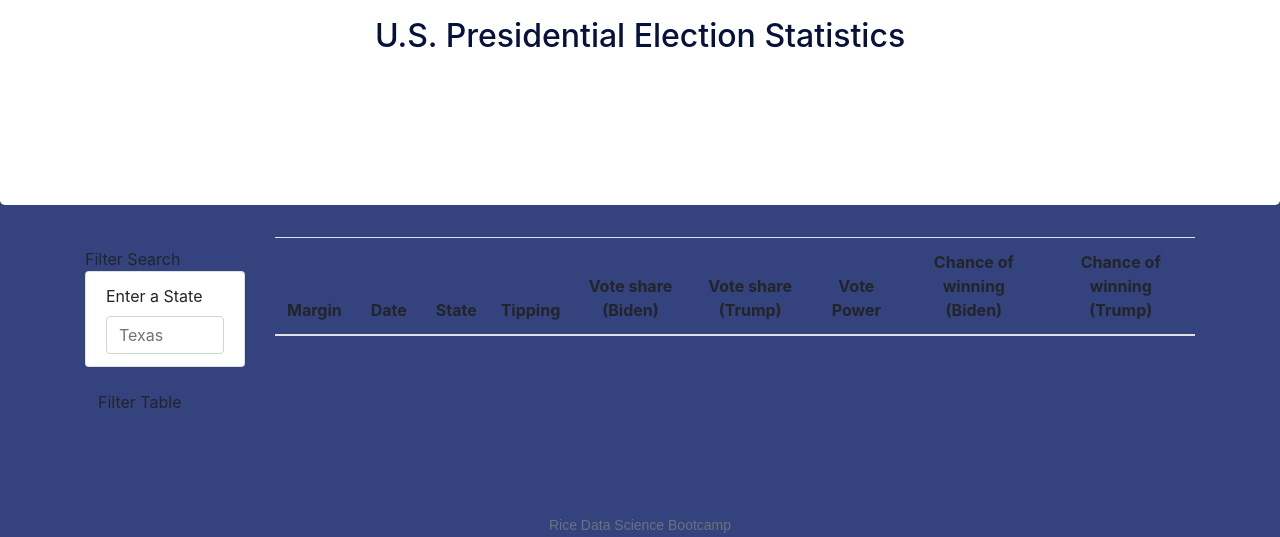
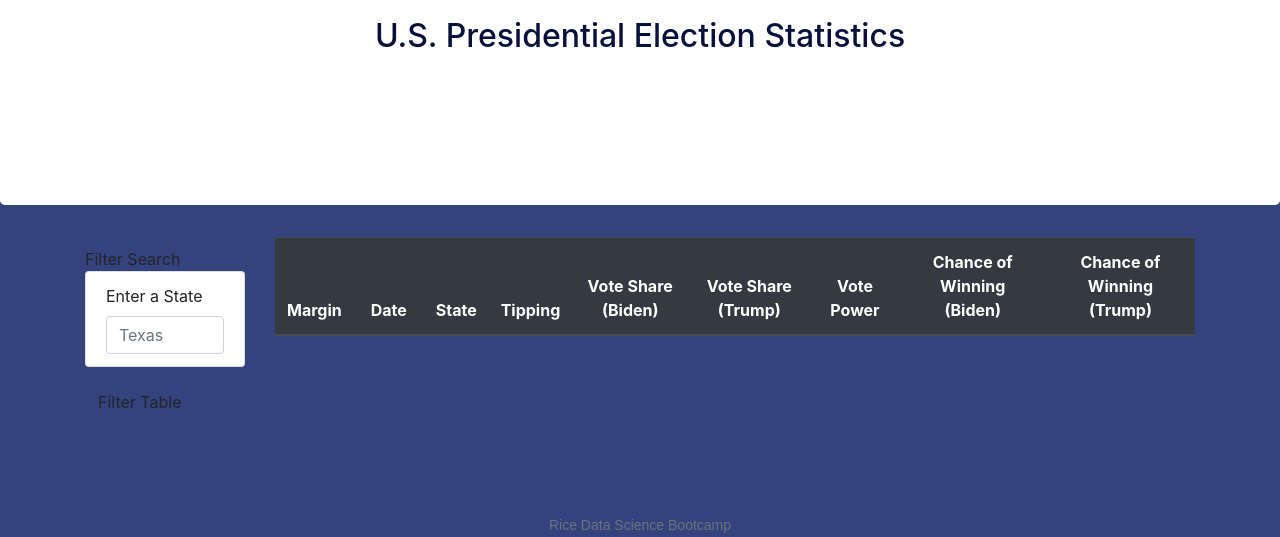
Before and after one commit to ejkaster/Project2-2020-US-Presidential-Election, a Flask app: page /datatable in a window 1280 px wide. Shown: the part 456-993 px from the top of the page. Run offline with Flask 2, Linux system fonts and the light colour scheme; data that the repository does not hold is empty; some libraries are stand-ins or nearby versions.

Commit message:
change bootstrap table to dark for better visibility

```diff
--- a/templates/datatable.html
+++ b/templates/datatable.html
@@ -72,18 +72,18 @@
           </div>
           <div class="col-md-10">
             <div id="table-area" class="">
-              <table id="ufo-table" class="table table-striped">
+              <table id="election-table" class="table table-hover table-dark">
                 <thead>
                   <tr>
                     <th class="table-head">Margin</th>
                     <th class="table-head">Date</th>
                     <th class="table-head">State</th>
                     <th class="table-head">Tipping</th>
-                    <th class="table-head">Vote share (Biden)</th>
-                    <th class="table-head">Vote share (Trump)</th>
+                    <th class="table-head">Vote Share (Biden)</th>
+                    <th class="table-head">Vote Share (Trump)</th>
                     <th class="table-head">Vote Power</th>
-                    <th class="table-head">Chance of winning (Biden)</th>
-                    <th class="table-head">Chance of winning (Trump)</th>
+                    <th class="table-head">Chance of Winning (Biden)</th>
+                    <th class="table-head">Chance of Winning (Trump)</th>
                     </tr>
                 </thead>
                 <tbody></tbody>
```
